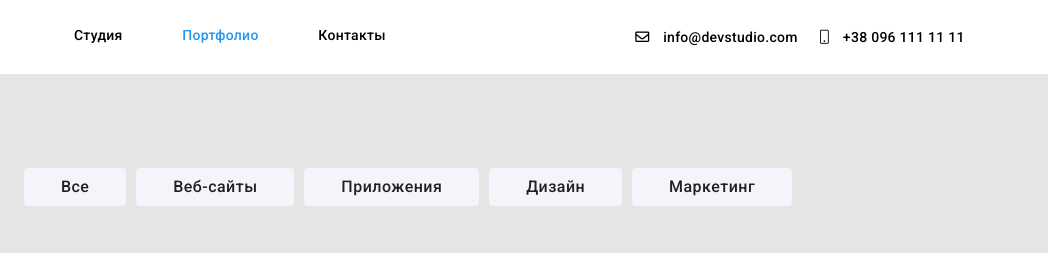
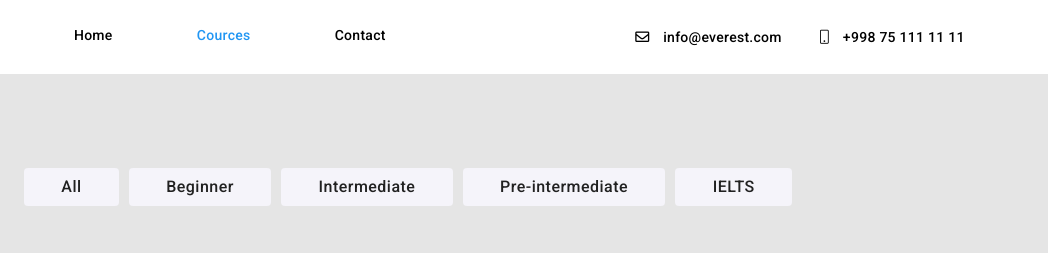
Before and after one commit to lazizbekshodmonov/web-studio-portfolio.github.io, a plain HTML site: page portfolio.html in a window 1280 px wide. Shown: the top 253 px of the page, 232-1280 px from the left. Drawn offline with Linux system fonts and the light colour scheme.

Commit message:
The project has been changed

```diff
--- a/portfolio.html
+++ b/portfolio.html
@@ -21,19 +21,19 @@
             </div>
             <ul class="collapse-link">
                 <a href="index.html" class="col-link-item">
-                    <li>Студия</li>
+                    <li>Home</li>
                 </a><a href="portfolio.html" class="col-link-item active">
-                    <li>Портфолио</li>
+                    <li>Cources</li>
                 </a><a href="" class="col-link-item">
-                    <li>Контакты</li>
+                    <li>Contact</li>
                 </a>
             </ul>
             <ul class="navbar-collapse-contact">
                 <li class="contact-item">
-                    <a href="#" class="navbar-collapse-link conatact-namber">+38 096 111 11 11</a>
+                    <a href="#" class="navbar-collapse-link conatact-namber">+998 75 111 11 11</a>
                 </li>
                 <li class="contact-item margin-right">
-                    <a href="#" class="navbar-collapse-link">info@devstudio.com</a>
+                    <a href="#" class="navbar-collapse-link">info@everest.com</a>
                 </li>
             </ul>
             <ul class="nav-social-media">
@@ -61,24 +61,24 @@
             <nav class="navbar-nav d-flex-content-between">
                 <ul class="nav-collapse-link d-flex-content-between">
                     <li class="link-item">
-                        <a href="index.html" class="nav-link">Студия</a>
+                        <a href="index.html" class="nav-link">Home</a>
                         <p class="border-bottom"></p>
                     </li>
                     <li class="link-item">
-                        <a href="portfolio.html" class="nav-link active">Портфолио</a>
+                        <a href="portfolio.html" class="nav-link active">Cources</a>
                         <p class="border-bottom"></p>
                     </li>
                     <li class="link-item">
-                        <a href="#" class="nav-link">Контакты</a>
+                        <a href="#" class="nav-link">Contact</a>
                         <p class="border-bottom"></p>
                     </li>
                 </ul>
                 <ul class="nav-collapse-contact d-flex-content-between">
                     <li class="contact-item">
-                        <a href="#" class="nav-link"><i class="far fa-envelope"></i> info@devstudio.com</a>
+                        <a href="#" class="nav-link"><i class="far fa-envelope"></i> info@everest.com</a>
                     </li>
                     <li class="contact-item margin-right">
-                        <a href="#" class="nav-link"><i class="fal fa-mobile"></i> +38 096 111 11 11</a>
+                        <a href="#" class="nav-link"><i class="fal fa-mobile"></i> +998 75 111 11 11</a>
                     </li>
                 </ul>
             </nav>
@@ -86,11 +86,11 @@
         <!-- end navbar -->
         <section class="portfolio">
             <div class="buttons">
-                <button class="buttons-item">Все</button>
-                <button class="buttons-item">Веб-сайты</button>
-                <button class="buttons-item">Приложения</button>
-                <button class="buttons-item">Дизайн</button>
-                <button class="buttons-item">Маркетинг</button>
+                <button class="buttons-item">All</button>
+                <button class="buttons-item">Beginner</button>
+                <button class="buttons-item">Intermediate</button>
+                <button class="buttons-item">Pre-intermediate</button>
+                <button class="buttons-item">IELTS</button>
             </div>
             <div class="portfolio-categories container">
                 <div class="portfolio-item">
```
Also changed, not shown: index.html (+10 -10 lines).
